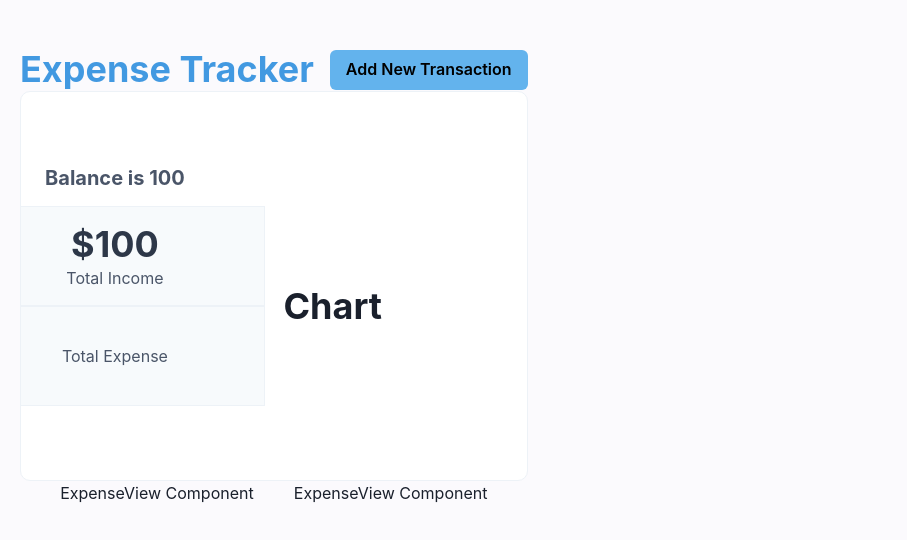
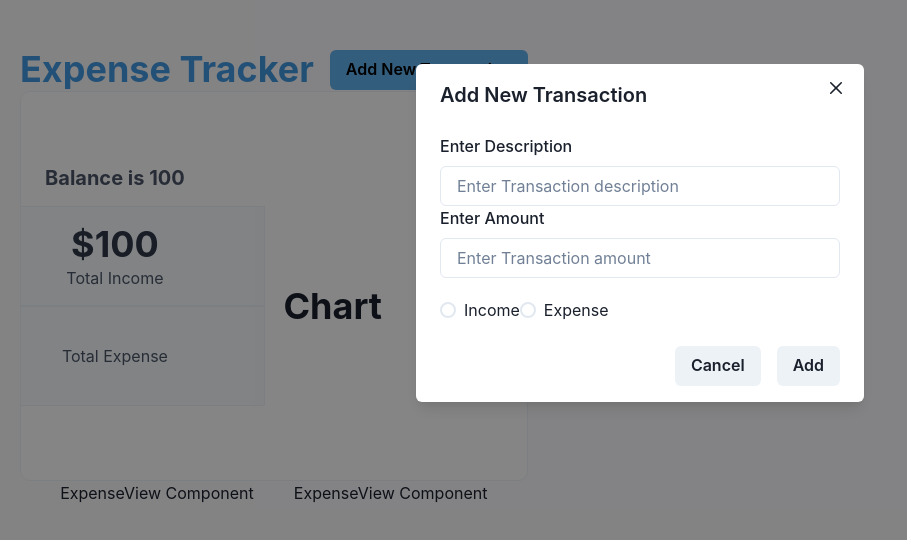
Before and after one commit to DeepaBhandari/expense-tracker, a React (Create React App) app: page / in a window 1280 px wide. Both pictures are taken after a click on the button "Add New Transaction". Shown: the top 540 px of the page, without its empty margins (0-907 px from the left). Built offline with nearby package versions, Linux system fonts and the light colour scheme; the HTML template or start-up script is replaced by a standard one.

Commit message:
addition of add transaction modal

```diff
--- /dev/null
+++ b/src/components/add-transaction/index.jsx
@@ -0,0 +1,96 @@
+import {
+  Button,
+  FormControl,
+  FormLabel,
+  Input,
+  Modal,
+  ModalBody,
+  ModalCloseButton,
+  ModalContent,
+  ModalFooter,
+  ModalHeader,
+  ModalOverlay,
+  Radio,
+  RadioGroup,
+} from "@chakra-ui/react";
+// import { useContext } from "react";
+// import { GlobalContext } from "../../context";
+
+export default function TransactionForm({ onClose, isOpen }) {
+  // const { formData, setFormData, value, setValue, handleFormSubmit } =
+  //   useContext(GlobalContext);
+
+  // function handleFormChange(event) {
+  //   setFormData({
+  //     ...formData,
+  //     [event.target.name]: event.target.value,
+  //   });
+  // }
+
+  // function handleSubmit(event) {
+  //   event.preventDefault();
+  //   handleFormSubmit(formData);
+  // }
+
+  return (
+    <Modal isOpen={isOpen} onClose={onClose}>
+      {/* <form onSubmit={handleSubmit}> */}
+      <form >
+        <ModalOverlay />
+        <ModalContent>
+          <ModalHeader>Add New Transaction</ModalHeader>
+          <ModalCloseButton />
+          <ModalBody>
+            <FormControl>
+              <FormLabel>Enter Description</FormLabel>
+              <Input
+                placeholder="Enter Transaction description"
+                name="description"
+                type="text"
+                // onChange={handleFormChange}
+              />
+            </FormControl>
+            <FormControl>
+              <FormLabel>Enter Amount</FormLabel>
+              <Input
+                placeholder="Enter Transaction amount"
+                name="amount"
+                type="number"
+                // onChange={handleFormChange}
+              />
+            </FormControl>
+            {/* <RadioGroup mt="5" value={value} onChange={setValue}> */}
+            <RadioGroup mt="5" >
+              <Radio
+                // checked={formData.type === "income"}
+                value="income"
+                colorScheme="blue"
+                name="type"
+                // onChange={handleFormChange}
+              >
+                Income
+              </Radio>
+              <Radio
+                // checked={formData.type === "expense"}
+                value="expense"
+                colorScheme="red"
+                name="type"
+                // onChange={handleFormChange}
+              >
+                Expense
+              </Radio>
+            </RadioGroup>
+          </ModalBody>
+          <ModalFooter>
+            <Button mr={"4"} onClick={onClose}>
+              Cancel
+            </Button>
+            <Button onClick={onClose} type="submit">
+              Add
+            </Button>
+          </ModalFooter>
+        </ModalContent>
+      </form>
+    </Modal>
+  );
+}
--- a/src/components/main/index.jsx
+++ b/src/components/main/index.jsx
@@ -1,10 +1,12 @@
 import React from 'react'
-import { Button, Flex, Heading } from "@chakra-ui/react";
+import { Button, Flex, Heading, useDisclosure } from "@chakra-ui/react";
 import Summary from '../summary';
 import ExpenseView from '../expense-view';
 
 
 const Main = () => {
+    const { isOpen, onOpen, onClose } = useDisclosure();
+
   return (
     <Flex textAlign={"center"} flexDirection={"column"} pr={"5"} pl={"5"}>
     <Flex alignItems={"center"} justifyContent={"space-between"} mt={"12"}>
@@ -15,12 +17,12 @@
         Expense Tracker
       </Heading>
       <Flex alignItems={"center"}>
-        <Button  bg={"blue.300"} color={"black"} ml={"4"}>
+        <Button  onClick ={onOpen} bg={"blue.300"} color={"black"} ml={"4"}>
           Add New Transaction
         </Button>
       </Flex>
     </Flex>
-    <Summary/>
+    <Summary isOpen ={isOpen} onClose={onClose}/>
     <Flex
         w="full"
         alignItems={"flex-start"}
--- a/src/components/summary/index.jsx
+++ b/src/components/summary/index.jsx
@@ -1,7 +1,13 @@
 import React from 'react'
 import { Box, Flex, Heading, Text } from '@chakra-ui/react'
+import TransactionForm from '../add-transaction'
 
-const Summary = () => {
+const Summary = ({
+    onClose,
+    isOpen,
+    totalExpense,
+    totalIncome,
+  }) => {
   return (
     <Box
       p="6"
@@ -83,7 +89,7 @@
           </Heading>
         </Box>
       </Flex>
-      {/* <TransactionForm onClose={onClose} isOpen={isOpen} /> */}
+      <TransactionForm onClose={onClose} isOpen={isOpen} />
     </Box>
 
   )
```
